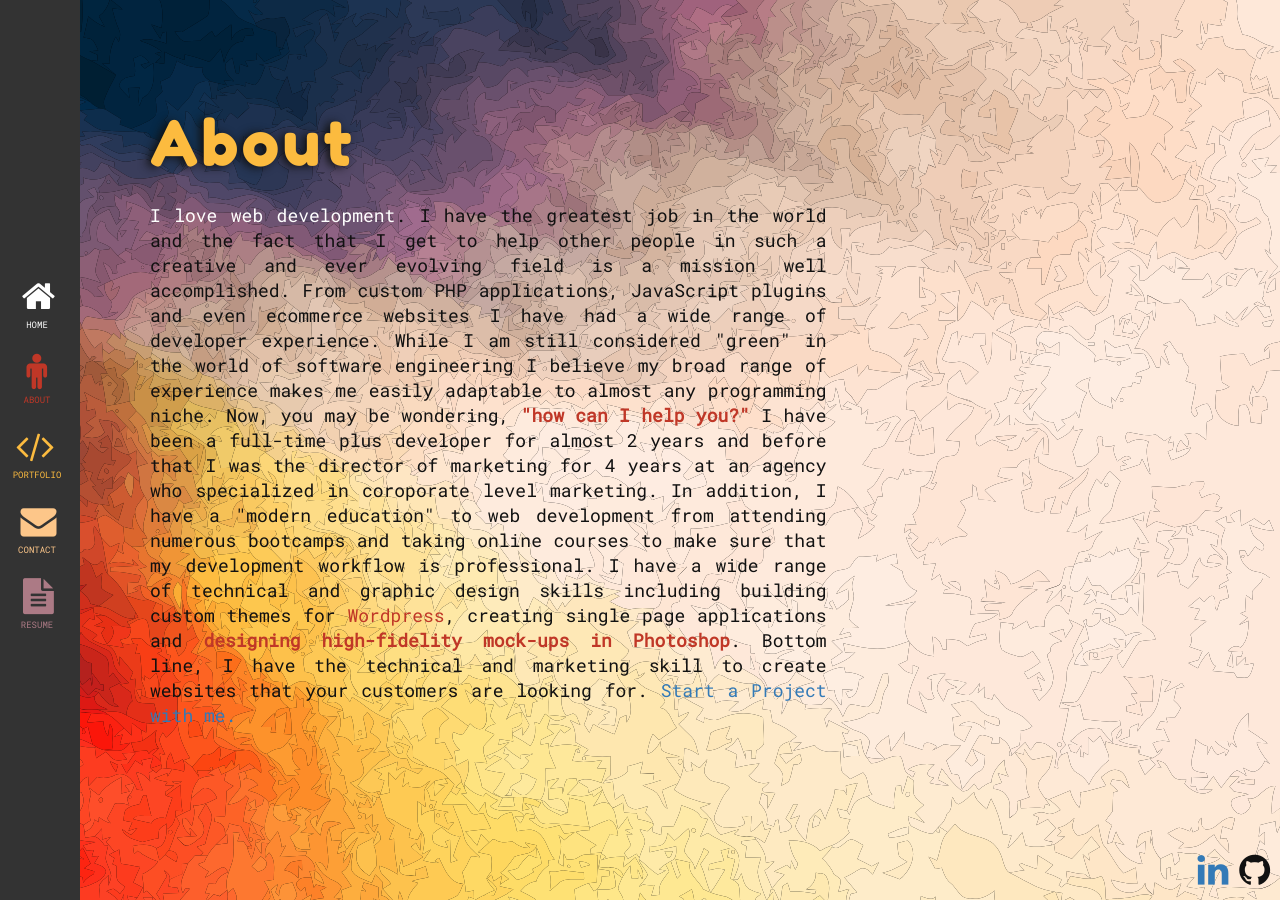
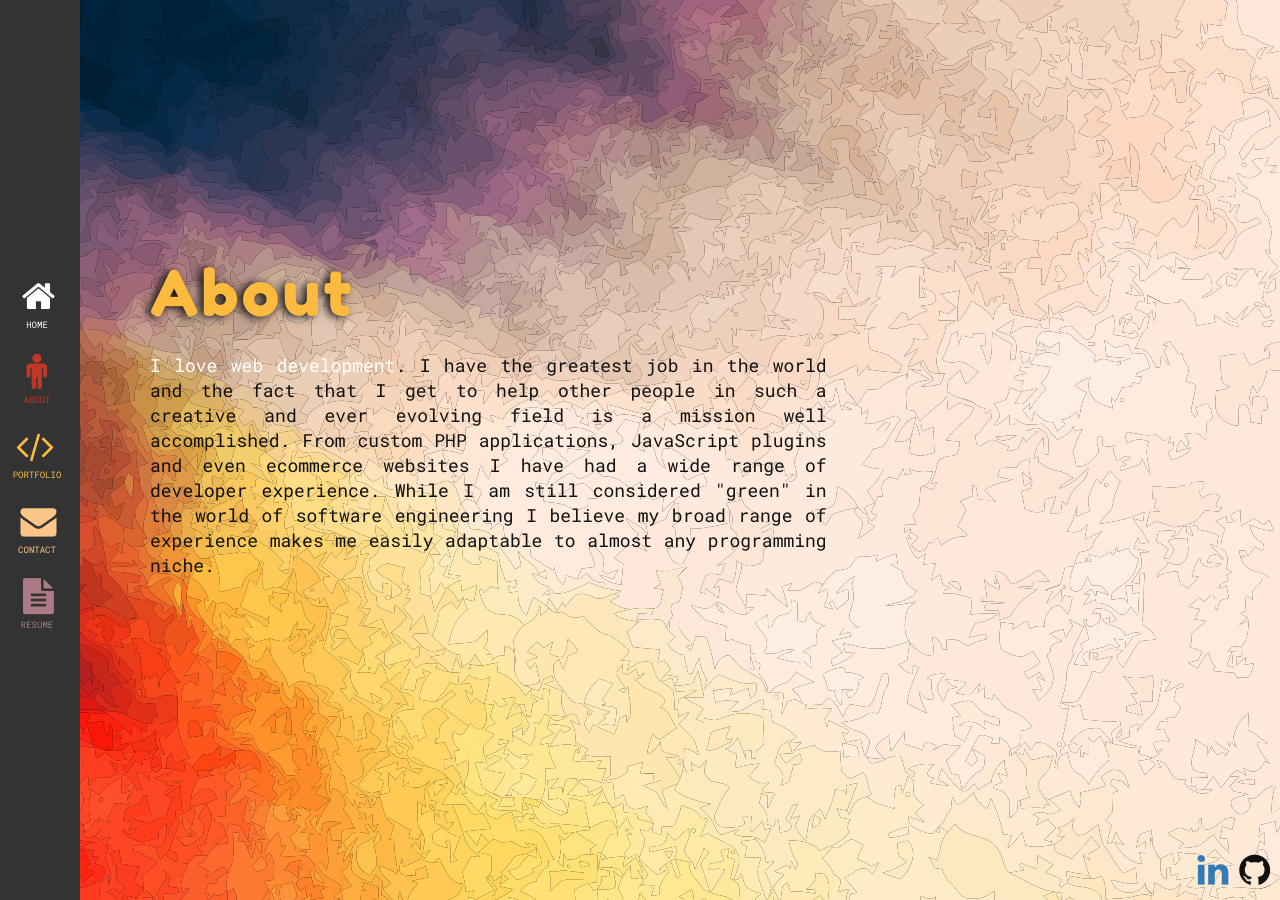
Before and after one commit to JWizerd/2017_personal_portfolio, a Jekyll site: the page built from about.html, in a window 1280 px wide. Built offline with Jekyll 4.4.1, drawn with Linux system fonts in a browser that asks for light colours.

Commit message:
new commit

```diff
--- a/about.html
+++ b/about.html
@@ -9,9 +9,6 @@ layout: default
       <div class="overflow-content about-text my-animate flipInX">
         <p>
           <span class="white">I love web development</span>. I have the greatest job in the world and the fact that I get to help other people in such a creative and ever evolving field is a mission well accomplished. From custom PHP applications, JavaScript plugins and even ecommerce websites I have had a wide range of developer experience. While I am still considered "green" in the world of software engineering I believe my broad range of experience makes me easily adaptable to almost any programming niche.
-
-
-          Now, you may be wondering, <span class="strong apple">"how can I help you?"</span> I have been a full-time plus developer for almost 2 years and before that I was the director of marketing for 4 years at an agency who specialized in coroporate level marketing. In addition, I have a "modern education" to web development from attending numerous bootcamps and taking online courses to make sure that my development workflow is professional. I have a wide range of technical and graphic design skills including building custom themes for <span class="apple">Wordpress</span>, creating single page applications and <span class="strong apple">designing high-fidelity mock-ups in Photoshop</span>. Bottom line, I have the technical and marketing skill to create websites that your customers are looking for. <a class="contact" href="{{site.baseurl}}/contact">Start a Project with me.</a>
         </p>
       </div>
       <div class="block about-buttons my-animate zoomInUp">
```
